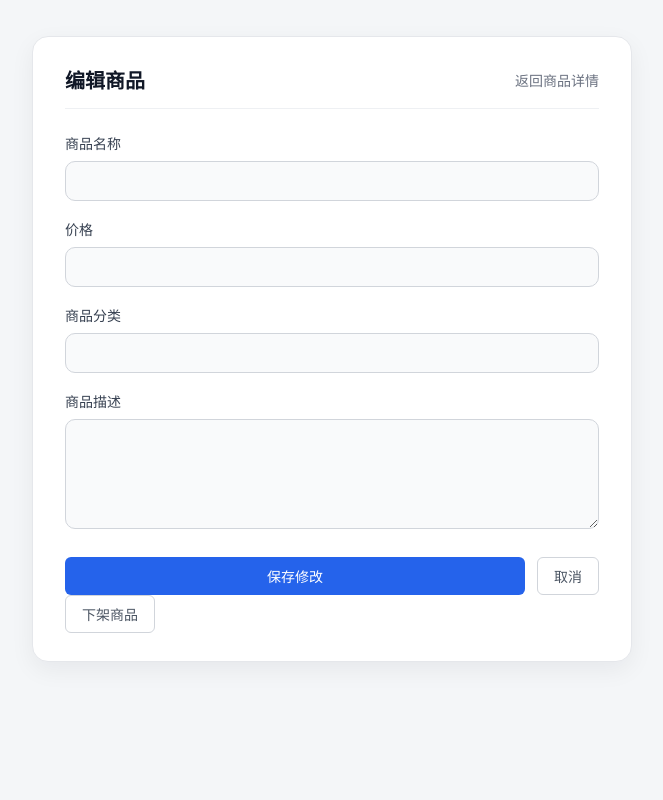
After one commit to Aznobin/echo-market, a Java web app: page /productedit.jsp in a window 1280 px wide. The commit adds this page. Shown: the whole page, without its empty margins (308-971 px from the left). Run offline with Tomcat 11, a stand-in JSP engine, Linux system fonts and the light colour scheme; the template is opened without the code that fills it, so the values that code supplies are empty; database files in the repository are not loaded.

Commit message:
feat: 完成商品编辑与下架

```diff
--- a/database/init.sql
+++ b/database/init.sql
@@ -186,7 +186,9 @@ CREATE TABLE `product` (
                            `seller_id` int NOT NULL COMMENT '卖家ID',
                            `status` int DEFAULT '0' COMMENT '0待售 / 1已售 / 2下架',
                            `update_time` datetime DEFAULT CURRENT_TIMESTAMP ON UPDATE CURRENT_TIMESTAMP COMMENT '更新时间',
-                           PRIMARY KEY (`id`)
+                           PRIMARY KEY (`id`),
+                           KEY `idx_seller_status` (`seller_id`,`status`),
+                           KEY `idx_status_update` (`status`,`update_time`)
 ) ENGINE=InnoDB AUTO_INCREMENT=28 DEFAULT CHARSET=utf8mb4 COLLATE=utf8mb4_0900_ai_ci;
 /*!40101 SET character_set_client = @saved_cs_client */;
 
--- /dev/null
+++ b/src/main/webapp/productedit.jsp
@@ -0,0 +1,55 @@
+<%@ page contentType="text/html;charset=UTF-8" language="java" %>
+<%@ taglib prefix="c" uri="jakarta.tags.core" %>
+<!DOCTYPE html>
+<html lang="zh-CN">
+<head>
+    <meta charset="UTF-8">
+    <title>Echo Market - 编辑商品</title>
+    <link rel="stylesheet" href="${pageContext.request.contextPath}/css/product/productadd.css">
+</head>
+<body>
+<div class="publish-container">
+    <div class="publish-header">
+        <h2>编辑商品</h2>
+        <a class="back-link" href="${pageContext.request.contextPath}/productdetail?id=${product.id}">返回商品详情</a>
+    </div>
+
+    <form action="${pageContext.request.contextPath}/product/manage" method="post">
+        <input type="hidden" name="id" value="${product.id}">
+
+        <div class="form-group">
+            <label>商品名称</label>
+            <input class="form-control" type="text" name="title" maxlength="100" value="${product.title}" required>
+        </div>
+
+        <div class="form-group">
+            <label>价格</label>
+            <input class="form-control" type="number" step="0.01" min="0.01" max="999999.99"
+                   name="price" value="${product.price}" required>
+        </div>
+
+        <div class="form-group">
+            <label>商品分类</label>
+            <input class="form-control" type="number" min="1" name="categoryId" value="${product.categoryId}" required>
+        </div>
+
+        <div class="form-group">
+            <label>商品描述</label>
+            <textarea class="form-textarea" name="description">${product.description}</textarea>
+        </div>
+
+        <div class="form-actions">
+            <button class="btn-submit" type="submit">保存修改</button>
+            <a class="btn-cancel" href="${pageContext.request.contextPath}/products">取消</a>
+        </div>
+    </form>
+
+    <form action="${pageContext.request.contextPath}/product/manage" method="post"
+          onsubmit="return confirm('确定下架这件商品吗？');">
+        <input type="hidden" name="id" value="${product.id}">
+        <input type="hidden" name="action" value="remove">
+        <button class="btn-cancel" type="submit">下架商品</button>
+    </form>
+</div>
+</body>
+</html>
```
Also changed, not shown: src/main/java/com/echomarket/dao/product/ProductDao.java (+11 -0 lines), src/main/java/com/echomarket/servlet/product/ProductManageServlet.java (added, +63 -0 lines), src/main/webapp/WEB-INF/views/product/productdetail.jsp (+6 -1 lines).
